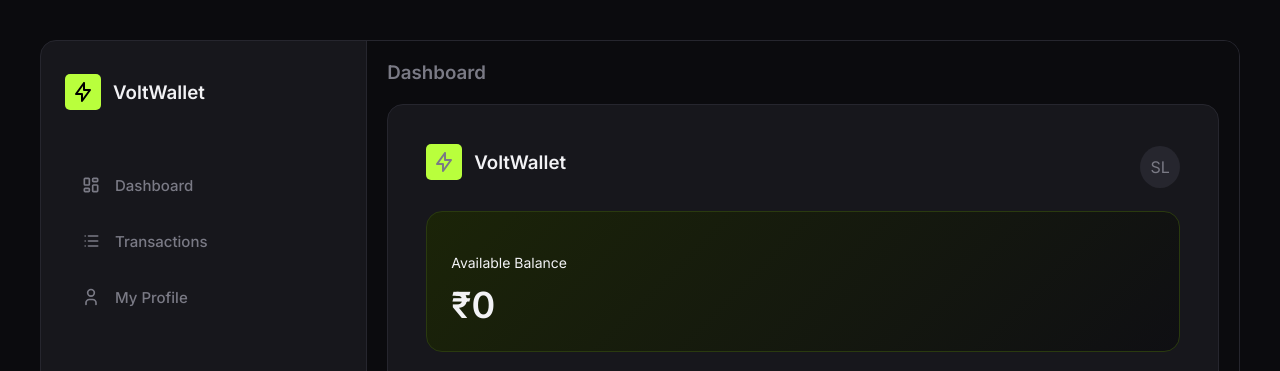
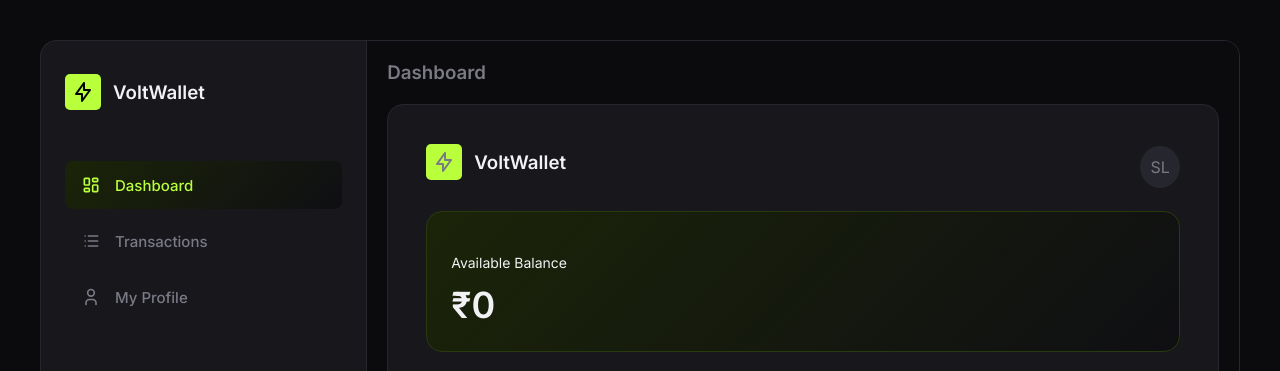
Before and after one commit to GouseMunvar/Banking_FrontEnd, a React (Create React App) app: page / in a window 1280 px wide. Shown: the top 371 px of the page. Built offline with nearby package versions, Linux system fonts and the light colour scheme; no server answers.

Commit message:
added dynamic navigation

```diff
--- a/src/App.js
+++ b/src/App.js
@@ -5,8 +5,13 @@ import Register from './pages/register';
 import { Route,BrowserRouter as Router,Routes } from 'react-router-dom';
 import OuterLayout from './components/outerLayout';
 import TransactionPage from './components/TransactionPage';
+import { useEffect } from 'react';
+import { useStateContext } from './components/context/StateContext';
+
+
 
 function App() {
+
   return (
     <Router>
     <div className="App">
--- /dev/null
+++ b/src/components/MenuList.css
@@ -0,0 +1,43 @@
+/* ================= Sidebar Menu ================= */
+
+.menuList {
+  margin-top: 40px;
+  display: flex;
+  flex-direction: column;
+  gap: 8px;
+
+  list-style: none;
+  padding: 0;
+}
+
+.sideList {
+  display: flex;
+  align-items: center;
+  gap: 14px;
+  padding: 14px 16px;
+  border-radius: 8px;
+  color: var(--text-secondary);
+  transition: 0.3s ease;
+  cursor: pointer;
+}
+
+.sideList:hover {
+  background: var(--balance-card-gradient);
+  color: var(--accent);
+}
+
+.sideList.active {
+  background: var(--balance-card-gradient);
+  color: var(--accent);
+}
+
+.menuIcon {
+  display: flex;
+  align-items: center;
+  justify-content: center;
+}
+
+.menuText {
+  font-size: 15px;
+  font-weight: 500;
+}
--- /dev/null
+++ b/src/components/MenuList.jsx
@@ -0,0 +1,63 @@
+import React from "react";
+import {
+  IconLayoutDashboard,
+  IconList,
+  IconUser,
+} from "@tabler/icons-react";
+import { useNavigate } from "react-router-dom";
+import { useStateContext } from "./context/StateContext";
+import "./MenuList.css";
+
+const MenuList = () => {
+  const { index, setIndex } = useStateContext();
+  const navigate = useNavigate();
+
+  const menuList = [
+    {
+      icon: <IconLayoutDashboard size={20} />,
+      text: "Dashboard",
+      path: "/",
+      value:0
+    },
+    {
+      icon: <IconList size={20} />,
+      text: "Transactions",
+      path: "/transaction",
+      value:1
+    },
+    {
+      icon: <IconUser size={20} />,
+      text: "My Profile",
+      path: "/profile",
+      value:2
+    },
+  ];
+
+  const handleMenuClick = (item) => {
+  console.log("clicked", item.path, item.value);
+  setIndex(item.value);
+  navigate(item.path);
+};
+
+  return (
+    <ul className="menuList">
+      {menuList.map((item, i) => (
+        <li
+          key={i}
+          className={`sideList ${index === i ? "active" : ""}`}
+          onClick={() => handleMenuClick(item)}
+        >
+          <span className="menuIcon">
+            {item.icon}
+          </span>
+
+          <span className="menuText">
+            {item.text}
+          </span>
+        </li>
+      ))}
+    </ul>
+  );
+};
+
+export default MenuList;
--- a/src/components/TransactionPage.css
+++ b/src/components/TransactionPage.css
@@ -33,58 +33,12 @@
 }
 
 
-.menuList {
-  margin-top: 40px;
-  display: flex;
-  flex-direction: column;
-  gap: 8px;
-}
-
-
-.sideList {
-  display: flex;
-  align-items: center;
-  gap: 14px;
-  padding: 14px 16px;
-  border-radius: 8px;
-  color: var(--text-secondary);
-  transition: 0.3s ease;
-}
-
-
-.sideList:hover {
-  background: var(--balance-card-gradient);
-  color: var(--accent);
-  cursor: pointer;
-}
-
-
-.sideList.active {
-  background: var(--balance-card-gradient);
-  color: var(--accent);
-}
-
-
-.menuIcon {
-  display: flex;
-  align-items: center;
-  justify-content: center;
-}
-
-
-.menuText {
-  font-size: 15px;
-  font-weight: 500;
-}
-
-
 /* ================= Main Panel ================= */
 
 .mainPanel {
   flex: 3;
   padding: 20px;
   background: var(--bg-page);
-
   display: flex;
   flex-direction: column;
   min-height: 0;
@@ -95,9 +49,7 @@
   display: flex;
   flex-direction: column;
   gap: 20px;
-
   color: var(--text-secondary);
-
   height: 100%;
   flex: 1;
   min-height: 0;
@@ -105,511 +57,303 @@
 
 
 .innerContainer {
-
   background-color: var(--bg-card);
-
   padding: 38px;
-
   border: 1px solid var(--border-card);
-
   border-radius: 16px;
-
   display: flex;
   flex-direction: column;
-
   gap: 20px;
-
   flex: 1;
   min-height: 0;
 }
 
 
-
 /* ================= Page Title ================= */
 
 .pageTitle {
-
   color: var(--text-primary);
-
   font-size: 30px;
-
   font-weight: 600;
-
   margin-bottom: 25px;
-
 }
-
 
 
 /* ================= Logo ================= */
 
 .walletHeader {
-
   margin-bottom: 35px;
-
 }
-
 
 
 /* ================= Balance Card ================= */
 
 .balanceCard {
-
   width: 100%;
-
   padding: 24px;
-
   border-radius: 16px;
-
   background: var(--balance-card-gradient);
-
   border: 1px solid var(--border-balance-card);
-
   display: flex;
-
   flex-direction: column;
-
   gap: 12px;
-
 }
 
 
 .balanceTitle {
-
   color: var(--accent-text-muted);
-
   font-size: 14px;
-
   margin-bottom: 12px;
-
 }
 
 
 .balanceCard h1 {
-
   color: var(--text-primary);
-
   font-size: 36px;
-
   font-weight: 600;
-
 }
 
 
 .balanceCard p {
-
   margin-top: 18px;
-
   color: var(--text-primary);
-
   font-size: 14px;
-
 }
-
 
 
 /* ================= Buttons ================= */
 
 .buttonDiv {
-
   display: flex;
-
   gap: 20px;
-
 }
-
 
 
 /* ================= Transactions ================= */
 
-
 .transactionList {
-
   flex: 1;
-
   min-height: 0;
-
   overflow-y: auto;
-
   overflow-x: hidden;
-
 }
 
 
-
 .transaction {
-
   display: flex;
-
   align-items: center;
-
   justify-content: space-between;
-
   padding: 15px 0;
-
   border-bottom: 1px solid var(--border-row);
-
 }
 
 
-
 .transaction:last-child {
-
   border-bottom: none;
-
 }
 
 
-
 .transactionLeft {
-
   display: flex;
-
   align-items: center;
-
   gap: 12px;
-
 }
 
 
-
 .transactionIcon {
-
   height: 40px;
-
   width: 40px;
-
   border-radius: 50%;
-
   display: flex;
-
   justify-content: center;
-
   align-items: center;
-
   flex-shrink: 0;
-
 }
 
 
-
 .transactionIcon svg {
-
   width: 18px;
-
   height: 18px;
-
 }
 
 
-
 .transactionIcon.deposit {
-
   background: var(--success-bg);
-
   color: var(--accent);
-
 }
 
 
-
 .transactionIcon.withdraw {
-
   background: var(--danger-bg);
-
   color: var(--danger);
-
 }
 
 
-
 .transactionTypeAndDate h3 {
-
   margin: 0;
-
   font-size: 14px;
-
   font-weight: 500;
-
   color: var(--text-primary);
-
 }
 
 
-
 .transactionTypeAndDate p {
-
   margin: 4px 0 0;
-
   font-size: 12px;
-
   color: var(--text-secondary);
-
 }
 
 
-
 .amount {
-
   margin: 0;
-
   font-size: 14px;
-
   font-weight: 600;
-
 }
 
 
-
 .amount.deposit {
-
   color: var(--accent);
-
 }
 
 
-
 .amount.withdraw {
-
   color: var(--danger);
-
 }
-
 
 
 /* ================= Header ================= */
 
-
 .transactionHeader,
-
 .headerDiv {
-
   display: flex;
-
   justify-content: space-between;
-
   align-items: center;
-
 }
 
 
-
 .userName {
-
   width: 42px;
-
   height: 42px;
-
   border-radius: 50%;
-
   display: flex;
-
   justify-content: center;
-
   align-items: center;
-
   background-color: var(--bg-avatar);
-
 }
-
 
 
 /* ================= Filters ================= */
 
-
 .filterRow {
-
   display: flex;
-
   justify-content: space-between;
-
   align-items: center;
-
   gap: 10px;
-
   margin-bottom: 10px;
-
 }
 
 
-
 .filterChips {
-
   display: flex;
-
   gap: 8px;
-
 }
 
 
-
 .filterChip {
-
   font-size: 12px;
-
   background: var(--bg-card);
-
   border: 1px solid var(--border-card);
-
   color: var(--text-secondary);
-
   padding: 7px 16px;
-
   border-radius: 8px;
-
   cursor: pointer;
-
   transition: 0.2s ease;
-
 }
 
 
-
 .filterChip:hover {
-
   color: var(--text-primary);
-
 }
 
 
-
 .filterChip.active {
-
   background: var(--accent);
-
   border-color: var(--accent);
-
   color: var(--bg-page);
-
   font-weight: 500;
-
 }
-
 
 
 /* ================= Search ================= */
 
-
 .searchBox {
-
   display: flex;
-
   align-items: center;
-
   gap: 8px;
-
   background: var(--bg-card);
-
   border: 1px solid var(--border-card);
-
   border-radius: 8px;
-
   padding: 0 12px;
-
   height: 34px;
-
   color: var(--text-secondary);
-
 }
 
 
-
 .searchBox input {
-
   background: transparent;
-
   border: none;
-
   outline: none;
-
   color: var(--text-primary);
-
   font-size: 12px;
-
   width: 160px;
-
 }
 
 
-
 .searchBox input::placeholder {
-
   color: var(--text-secondary);
-
 }
-
 
 
 /* ================= Scrollbar ================= */
 
-
 .transactionList::-webkit-scrollbar {
-
   width: 6px;
-
 }
 
 
-
 .transactionList::-webkit-scrollbar-thumb {
-
   background: var(--accent);
-
   border-radius: 10px;
-
 }
 
 
-
 .transactionList::-webkit-scrollbar-track {
-
   background: transparent;
-
 }
-
 
 
 /* ================= Filter Button ================= */
 
-
 .filterBtn {
-
   padding: 8px 16px;
-
   border-radius: 8px;
-
   border: 1px solid var(--border-card);
-
   background: var(--bg-page);
-
   color: var(--text-secondary);
-
   font-size: 13px;
-
   cursor: pointer;
-
   transition: 0.2s ease;
-
 }
 
 
-
 .filterBtn:hover {
-
   color: var(--text-primary);
-
 }
 
 
-
 .filterBtn.active {
-
   background: var(--accent);
-
   color: var(--bg-page);
-
   border-color: var(--accent);
-
   font-weight: 500;
-
 }
--- a/src/components/TransactionPage.jsx
+++ b/src/components/TransactionPage.jsx
@@ -13,6 +13,7 @@ import TransactionList from "./TransactionList";
 import "./TransactionPage.css";
 
 import { useStateContext } from "./context/StateContext";
+import MenuList from "./MenuList";
 
 
 const TransactionPage = () => {
@@ -23,20 +24,7 @@ const TransactionPage = () => {
   const { transactions, loading } = useStateContext();
 
 
-  const menuList = [
-    {
-      icon: <IconLayoutDashboard size={20} />,
-      text: "Dashboard"
-    },
-    {
-      icon: <IconList size={20} />,
-      text: "Transactions"
-    },
-    {
-      icon: <IconUser size={20} />,
-      text: "My Profile"
-    },
-  ];
+
 
 
   const filteredTransactions = transactions
@@ -65,36 +53,7 @@ const TransactionPage = () => {
 
           <Header />
 
-          <div className="menuList">
-
-            {
-              menuList.map((item, index) => (
-
-                <div
-                  className={`sideList ${
-                    item.text === "Transactions"
-                      ? "active"
-                      : ""
-                  }`}
-                  key={index}
-                >
-
-                  <span className="menuIcon">
-                    {item.icon}
-                  </span>
-
-
-                  <span className="menuText">
-                    {item.text}
-                  </span>
-
-
-                </div>
-
-              ))
-            }
-
-          </div>
+         <MenuList/>
 
         </div>
 
--- a/src/components/context/StateContext.jsx
+++ b/src/components/context/StateContext.jsx
@@ -7,6 +7,7 @@ const StateContext = createContext();
 export const StateProvider = ({ children }) => {
   const [transactions, setTransactions] = useState([]);
   const [loading, setLoading] = useState(false);
+  const [index,setIndex]=useState(0)
 
  const fetchTransactions = async () => {
   try {
@@ -78,6 +79,8 @@ export const StateProvider = ({ children }) => {
         setTransactions,
         fetchTransactions,
         loading,
+        index,
+        setIndex
       }}
     >
       {children}
--- a/src/components/outerLayout.css
+++ b/src/components/outerLayout.css
@@ -34,22 +34,6 @@
   display: flex;
   flex-direction: column;
   gap: 8px;
-}
-
-.sideList {
-  display: flex;
-  align-items: center;
-  gap: 14px;
-  padding: 14px 16px;
-  border-radius: 8px;
-  color: var(--text-secondary);
-  transition: 0.3s ease;
-}
-
-.sideList:hover {
-  background: var(--balance-card-gradient);
-  color: var(--accent);
-  cursor: pointer;
 }
 
 .menuIcon {
--- a/src/components/outerLayout.jsx
+++ b/src/components/outerLayout.jsx
@@ -12,6 +12,7 @@ import {
 import Button from "./Button";
 import TransactionList from "./TransactionList";
 import Modal from "./Modal";
+import MenuList from "./MenuList";
 
 import {
   getBalance,
@@ -32,16 +33,7 @@ const OuterLayout = () => {
   const { transactions, loading } = useStateContext();
 
 
-
-  const menuList = [
-    { icon: <IconLayoutDashboard size={20} />, text: "Dashboard" },
-    { icon: <IconList size={20} />, text: "Transactions" },
-    { icon: <IconUser size={20} />, text: "My Profile" },
-  ];
-
-
-
-  const fetchBalance = async () => {
+ const fetchBalance = async () => {
 
     try {
 
@@ -131,29 +123,7 @@ const OuterLayout = () => {
           <Header />
 
 
-          <div className="menuList">
-
-            {
-              menuList.map((item,index)=>(
-
-                <div className="sideList" key={index}>
-
-                  <span className="menuIcon">
-                    {item.icon}
-                  </span>
-
-
-                  <span className="menuText">
-                    {item.text}
-                  </span>
-
-                </div>
-
-              ))
-            }
-
-
-          </div>
+          <MenuList/>
 
 
         </div>
@@ -208,12 +178,7 @@ const OuterLayout = () => {
 
               </div>
 
-
-
-
-
-
-              <div className="buttonDiv">
+<div className="buttonDiv">
 
 
                 <Button
```
